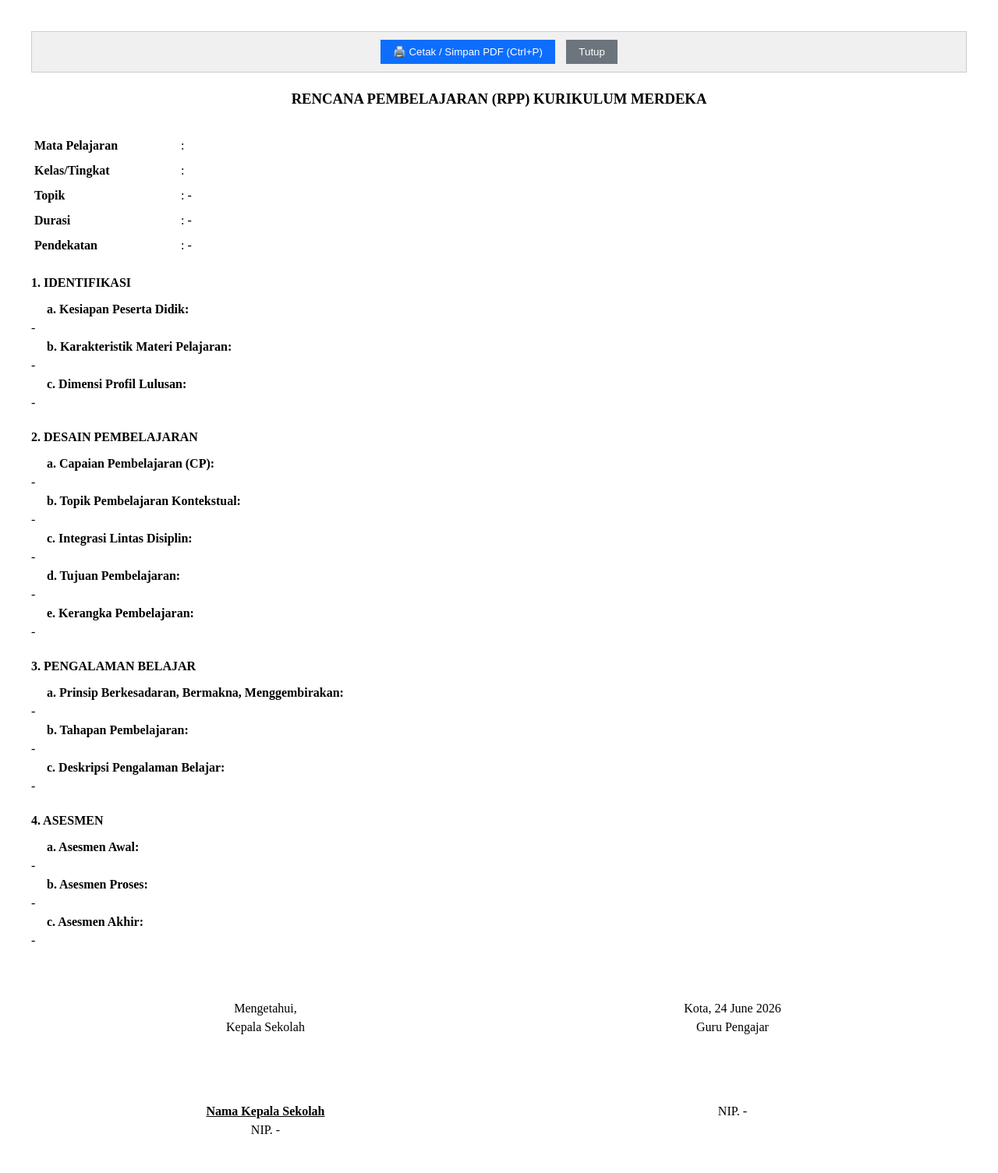
After one commit to arindramobil-crypto/perangkat-pembelajaran, a CodeIgniter 4 app: the page made by app/Views/rpp/print.php in a window 1280 px wide. The commit adds this page. Shown: the whole page at 78% size. Run offline with PHP 8.4 and a stand-in for CodeIgniter, Linux system fonts and the light colour scheme; the template is opened without the code that fills it, so the values that code supplies are empty; some libraries are stand-ins or nearby versions.

Commit message:
Feat: Template RPP Kurikulum Merdeka Digital

```diff
--- a/app/Config/AppVersion.php
+++ b/app/Config/AppVersion.php
@@ -10,5 +10,5 @@ class AppVersion extends BaseConfig
      * Waktu terakhir aplikasi diperbarui.
      * Harus diperbarui oleh Agent setiap kali ada perubahan kode.
      */
-    public $lastUpdated = '30 Juni 2026, 14:55 WIB';
+    public $lastUpdated = '30 Juni 2026, 15:51 WIB';
 }
--- /dev/null
+++ b/app/Views/rpp/print.php
@@ -0,0 +1,201 @@
+<!DOCTYPE html>
+<html lang="id">
+<head>
+    <meta charset="UTF-8">
+    <title><?= esc($title) ?></title>
+    <style>
+        /* Menggunakan font mirip Times New Roman atau serif umum untuk dokumen formal */
+        body {
+            font-family: "Times New Roman", Times, serif;
+            color: #000;
+            background: #fff;
+            margin: 0;
+            padding: 40px;
+            font-size: 12pt;
+            line-height: 1.5;
+        }
+
+        h3 {
+            text-align: center;
+            font-weight: bold;
+            font-size: 14pt;
+            margin-bottom: 30px;
+        }
+
+        table.header-table {
+            width: 100%;
+            margin-bottom: 20px;
+            border-collapse: collapse;
+        }
+
+        table.header-table td {
+            padding: 4px;
+            vertical-align: top;
+        }
+
+        table.header-table td:first-child {
+            width: 180px;
+            font-weight: bold;
+        }
+
+        .section-title {
+            font-weight: bold;
+            margin-top: 20px;
+            margin-bottom: 10px;
+        }
+
+        .sub-title {
+            font-weight: bold;
+            margin-left: 20px;
+        }
+
+        .content-box {
+            margin-left: 45px;
+            margin-bottom: 15px;
+            text-align: justify;
+        }
+
+        ul {
+            margin-top: 0;
+            padding-left: 20px;
+        }
+
+        /* Hapus margin pada text area agar rapi saat dicetak dengan white-space pre-wrap */
+        .pre-wrap {
+            white-space: pre-wrap;
+            margin: 0;
+        }
+
+        /* Tanda Tangan */
+        .signature-box {
+            width: 100%;
+            margin-top: 60px;
+        }
+        .signature-table {
+            width: 100%;
+            text-align: center;
+        }
+        .signature-table td {
+            width: 50%;
+            vertical-align: top;
+        }
+        .signature-name {
+            font-weight: bold;
+            text-decoration: underline;
+            margin-top: 80px;
+        }
+
+        /* Sembunyikan elemen saat mencetak jika ada */
+        @media print {
+            body { padding: 0; }
+            .no-print { display: none !important; }
+        }
+    </style>
+</head>
+<body onload="window.print()">
+
+    <div class="no-print" style="margin-bottom: 20px; background:#f0f0f0; padding:10px; text-align:center; border:1px solid #ccc; font-family:sans-serif;">
+        <button onclick="window.print()" style="padding:8px 16px; background:#0d6efd; color:#fff; border:none; cursor:pointer;">🖨️ Cetak / Simpan PDF (Ctrl+P)</button>
+        <button onclick="window.close()" style="padding:8px 16px; background:#6c757d; color:#fff; border:none; cursor:pointer; margin-left:10px;">Tutup</button>
+    </div>
+
+    <h3>RENCANA PEMBELAJARAN (RPP) KURIKULUM MERDEKA</h3>
+
+    <table class="header-table">
+        <tr>
+            <td>Mata Pelajaran</td>
+            <td>: <?= esc($rpp["nama_mapel"]) ?></td>
+        </tr>
+        <tr>
+            <td>Kelas/Tingkat</td>
+            <td>: <?= esc($rpp["nama_kelas"]) ?></td>
+        </tr>
+        <tr>
+            <td>Topik</td>
+            <td>: <span class="pre-wrap"><?= esc($template["topik"] ?? "-") ?></span></td>
+        </tr>
+        <tr>
+            <td>Durasi</td>
+            <td>: <?= esc($template["durasi"] ?? "-") ?></td>
+        </tr>
+        <tr>
+            <td>Pendekatan</td>
+            <td>: <?= esc($template["pendekatan"] ?? "-") ?></td>
+        </tr>
+    </table>
+
+    <div class="section-title">1. IDENTIFIKASI</div>
+
+    <div class="sub-title">a. Kesiapan Peserta Didik:</div>
+    <div class="content-box pre-wrap"><?= esc($template["identifikasi_kesiapan"] ?? "-") ?></div>
+
+    <div class="sub-title">b. Karakteristik Materi Pelajaran:</div>
+    <div class="content-box pre-wrap"><?= esc($template["identifikasi_karakteristik"] ?? "-") ?></div>
+
+    <div class="sub-title">c. Dimensi Profil Lulusan:</div>
+    <div class="content-box pre-wrap"><?= esc($template["identifikasi_profil"] ?? "-") ?></div>
+
+
+    <div class="section-title">2. DESAIN PEMBELAJARAN</div>
+
+    <div class="sub-title">a. Capaian Pembelajaran (CP):</div>
+    <div class="content-box pre-wrap"><?= esc($template["desain_cp"] ?? "-") ?></div>
+
+    <div class="sub-title">b. Topik Pembelajaran Kontekstual:</div>
+    <div class="content-box pre-wrap"><?= esc($template["desain_topik_kontekstual"] ?? "-") ?></div>
+
+    <div class="sub-title">c. Integrasi Lintas Disiplin:</div>
+    <div class="content-box pre-wrap"><?= esc($template["desain_integrasi"] ?? "-") ?></div>
+
+    <div class="sub-title">d. Tujuan Pembelajaran:</div>
+    <div class="content-box pre-wrap"><?= esc($template["desain_tujuan"] ?? "-") ?></div>
+
+    <div class="sub-title">e. Kerangka Pembelajaran:</div>
+    <div class="content-box pre-wrap"><?= esc($template["desain_kerangka"] ?? "-") ?></div>
+
+
+    <div class="section-title">3. PENGALAMAN BELAJAR</div>
+
+    <div class="sub-title">a. Prinsip Berkesadaran, Bermakna, Menggembirakan:</div>
+    <div class="content-box pre-wrap"><?= esc($template["pengalaman_prinsip"] ?? "-") ?></div>
+
+    <div class="sub-title">b. Tahapan Pembelajaran:</div>
+    <div class="content-box pre-wrap"><?= esc($template["pengalaman_tahapan"] ?? "-") ?></div>
+
+    <div class="sub-title">c. Deskripsi Pengalaman Belajar:</div>
+    <div class="content-box pre-wrap"><?= esc($template["pengalaman_deskripsi"] ?? "-") ?></div>
+
+
+    <div class="section-title">4. ASESMEN</div>
+
+    <div class="sub-title">a. Asesmen Awal:</div>
+    <div class="content-box pre-wrap"><?= esc($template["asesmen_awal"] ?? "-") ?></div>
+
+    <div class="sub-title">b. Asesmen Proses:</div>
+    <div class="content-box pre-wrap"><?= esc($template["asesmen_proses"] ?? "-") ?></div>
+
+    <div class="sub-title">c. Asesmen Akhir:</div>
+    <div class="content-box pre-wrap"><?= esc($template["asesmen_akhir"] ?? "-") ?></div>
+
+
+    <div class="signature-box">
+        <table class="signature-table">
+            <tr>
+                <td>Mengetahui,<br>Kepala Sekolah</td>
+                <td><?= esc($sekolah["kota"] ?? "Kota") ?>, <?= date("d F Y") ?><br>Guru Pengajar</td>
+            </tr>
+            <tr>
+                <td>
+                    <div class="signature-name"><?= esc($sekolah["nama_kepsek"] ?? "Nama Kepala Sekolah") ?></div>
+                    NIP. <?= esc($sekolah["nip_kepsek"] ?? "-") ?>
+                </td>
+                <td>
+                    <div class="signature-name"><?= esc($rpp["nama_guru"]) ?></div>
+                    NIP. <?= esc($rpp["nip"] ?? "-") ?>
+                </td>
+            </tr>
+        </table>
+    </div>
+
+</body>
+</html>
```
Also changed, not shown: app/Controllers/Rpp.php (+57 -1 lines), app/Views/rpp/form_template.php (added, +155 -0 lines), app/Views/rpp/index.php (+17 -4 lines).
